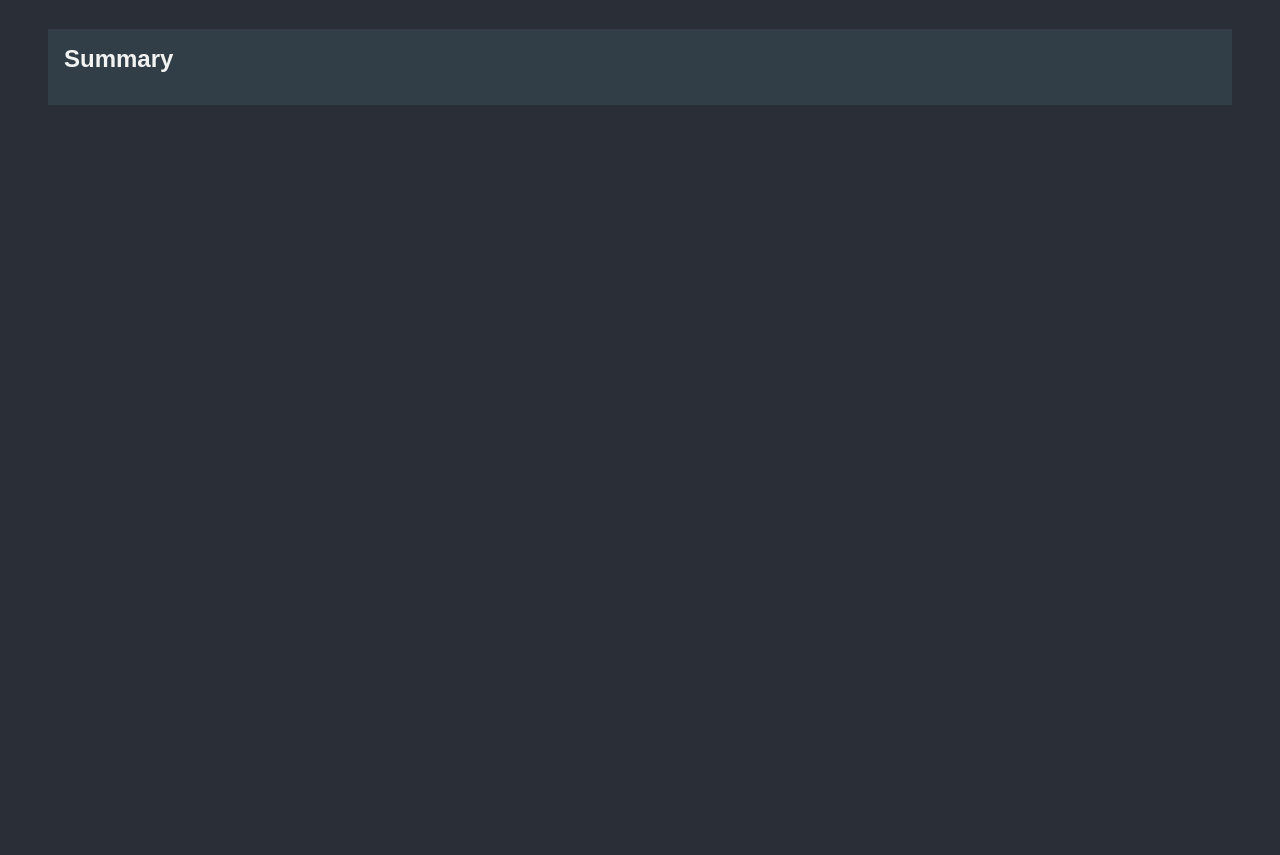
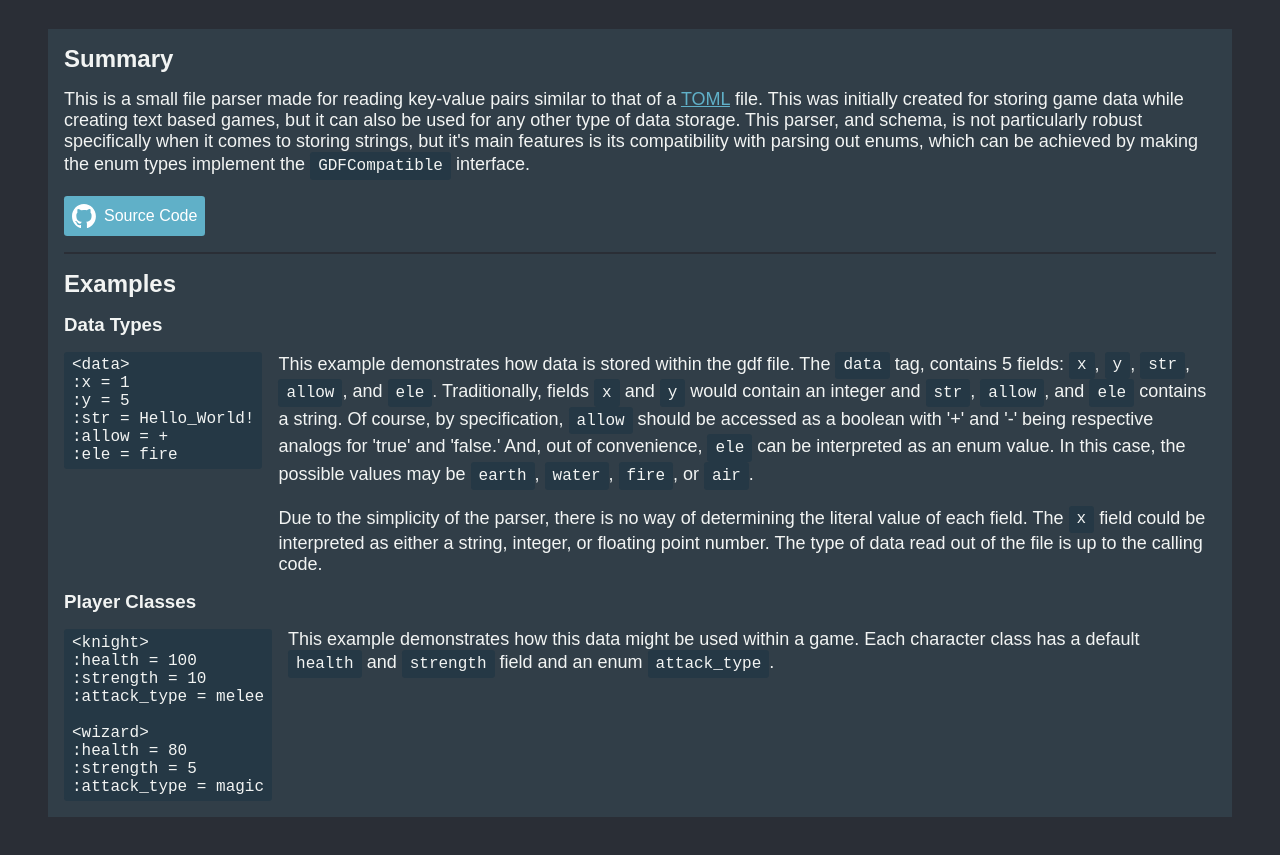
Before and after one commit to I-Am-Dench/tcfriedrich, a plain HTML site: page projects/gdf-reader.html in a window 1280 px wide. Shown: the part 71-926 px from the top of the page. Before the commit the page ends 800 px from the top, so only its background shows below. Drawn offline with Linux system fonts and the light colour scheme.

Commit message:
Added examples to GDF page

```diff
--- a/projects/gdf-reader.html
+++ b/projects/gdf-reader.html
@@ -22,7 +22,53 @@
         <main>
             <section>
                 <h2>Summary</h2>
-                <p></p>
+                <p>This is a small file parser made for reading key-value pairs similar to that of a <a href="https://toml.io/en/">TOML</a> file. This was initially created for storing game data while creating text based games,
+                but it can also be used for any other type of data storage. This parser, and schema, is not particularly robust specifically when it comes to storing strings, but it's main features is its compatibility with parsing out enums,
+                which can be achieved by making the enum types implement the <code>GDFCompatible</code> interface.</p>
+                <a class="gh-link" href="https://github.com/I-Am-Dench/GDFReader" target="_blank" rel="noreferrer noopener">Source Code</a>
+                <hr/>
+
+                <h2>Examples</h2>
+
+                <h3>Data Types</h3>
+                <div class="code-example">
+<pre><code>&lt;data&gt;
+:x = 1
+:y = 5
+:str = Hello_World!
+:allow = +
+:ele = fire
+</code></pre>
+                    <aside>
+                        <p>This example demonstrates how data is stored within the gdf file. The <code>data</code> tag, contains 5 fields:
+                        <code>x</code>, <code>y</code>, <code>str</code>, <code>allow</code>, and <code>ele</code>. Traditionally,
+                        fields <code>x</code> and <code>y</code> would contain an integer and <code>str</code>, <code>allow</code>, and <code>ele</code>
+                        contains a string. Of course, by specification, <code>allow</code> should be accessed as a boolean with '+' and '-' being
+                        respective analogs for 'true' and 'false.' And, out of convenience, <code>ele</code> can be interpreted as an enum value.
+                        In this case, the possible values may be <code>earth</code>, <code>water</code>, <code>fire</code>, or <code>air</code>.</p>
+                        <p>Due to the simplicity of the parser, there is no way of determining the literal value of each field.
+                        The <code>x</code> field could be interpreted as either a string, integer, or floating point number. The type of
+                        data read out of the file is up to the calling code.</p>
+                    </aside>
+                </div>
+
+                <h3>Player Classes</h3>
+                <div class="code-example">
+<pre><code>&lt;knight&gt;
+:health = 100
+:strength = 10
+:attack_type = melee
+
+&lt;wizard&gt;
+:health = 80
+:strength = 5
+:attack_type = magic
+</code></pre>
+                    <aside>
+                        <p>This example demonstrates how this data might be used within a game. Each character class
+                        has a default <code>health</code> and <code>strength</code> field and an enum <code>attack_type</code>.</p>
+                    </aside>
+                </div>
             </section>
         </main>
     </body>
--- a/public/styles/main.css
+++ b/public/styles/main.css
@@ -110,7 +110,7 @@ code {
     display: inline-block;
     background-color: var(--caption-bg);
     border-radius: 0.2rem;
-    padding: 0.5rem;
+    padding: 0.3rem 0.5rem;
     font-size: 16px;
 }
 
@@ -169,6 +169,19 @@ hr {
     margin: 0;
 }
 
+.code-example {
+    display: flex;
+    gap: 1rem;
+}
+
+.code-example aside {
+    margin-top: 0;
+}
+
+.code-example aside > * ~ * {
+    margin-top: 1rem;
+}
+
 @media screen and (max-width: 900px) {
     .index {
         display: block;
@@ -199,6 +212,14 @@ hr {
     figcaption {
         margin: 0;
     }
+
+    pre code {
+        display: block;
+    }
+
+    .code-example {
+        flex-direction: column;
+    }
 }
 
 @media screen and (max-width: 650px) {
```
